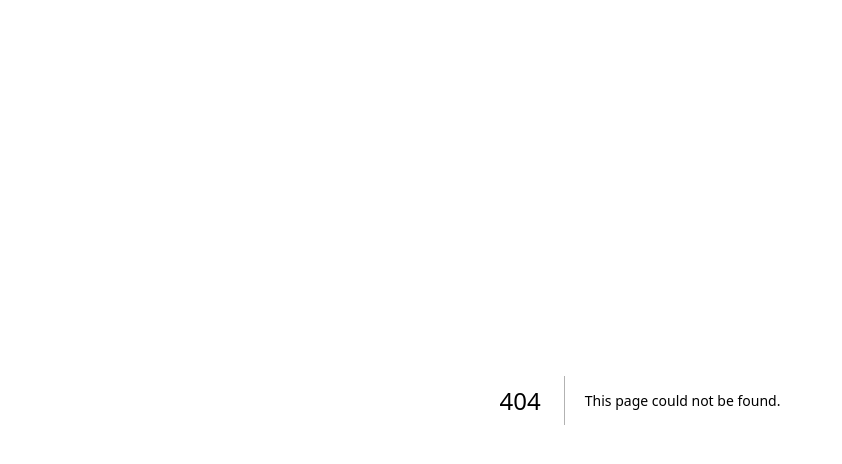
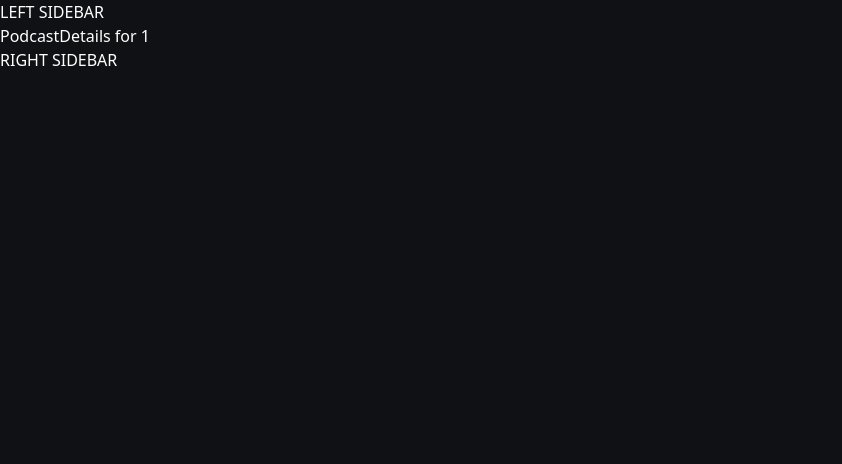
Before and after one commit to sturmsrobot/Podcastr, a Next.js app: page /podcast/1 in a window 1280 px wide. Before the commit this address had no page. Shown: the top 464 px of the page, without its empty margins (0-842 px from the left). Built offline with nearby package versions, Linux system fonts and the light colour scheme.

Commit message:
Homepage-Route erstellt

```diff
--- /dev/null
+++ b/app/(auth)/layout.tsx
@@ -0,0 +1,7 @@
+export default function RootLayout({
+  children,
+}: Readonly<{
+  children: React.ReactNode;
+}>) {
+  return <main>{children}</main>;
+}
--- /dev/null
+++ b/app/(root)/layout.tsx
@@ -0,0 +1,15 @@
+export default function RootLayout({
+  children,
+}: Readonly<{
+  children: React.ReactNode;
+}>) {
+  return (
+    <div>
+      <main>
+        <p className="text-white-1">LEFT SIDEBAR</p>
+        {children}
+        <p className="text-white-1">RIGHT SIDEBAR</p>
+      </main>
+    </div>
+  );
+}
--- /dev/null
+++ b/app/(root)/podcast/[podcastId]/page.tsx
@@ -0,0 +1,7 @@
+import React from "react";
+
+const PodcastDetails = ({ params }: { params: { podcastId: string } }) => {
+  return <p className="text-white-1">PodcastDetails for {params.podcastId}</p>;
+};
+
+export default PodcastDetails;
--- /dev/null
+++ b/app/(root)/profile/page.tsx
@@ -0,0 +1,7 @@
+import React from "react";
+
+const Profile = () => {
+  return <div>Profile</div>;
+};
+
+export default Profile;
```
Also changed, not shown: app/(root)/page.tsx (renamed from app/page.tsx).
